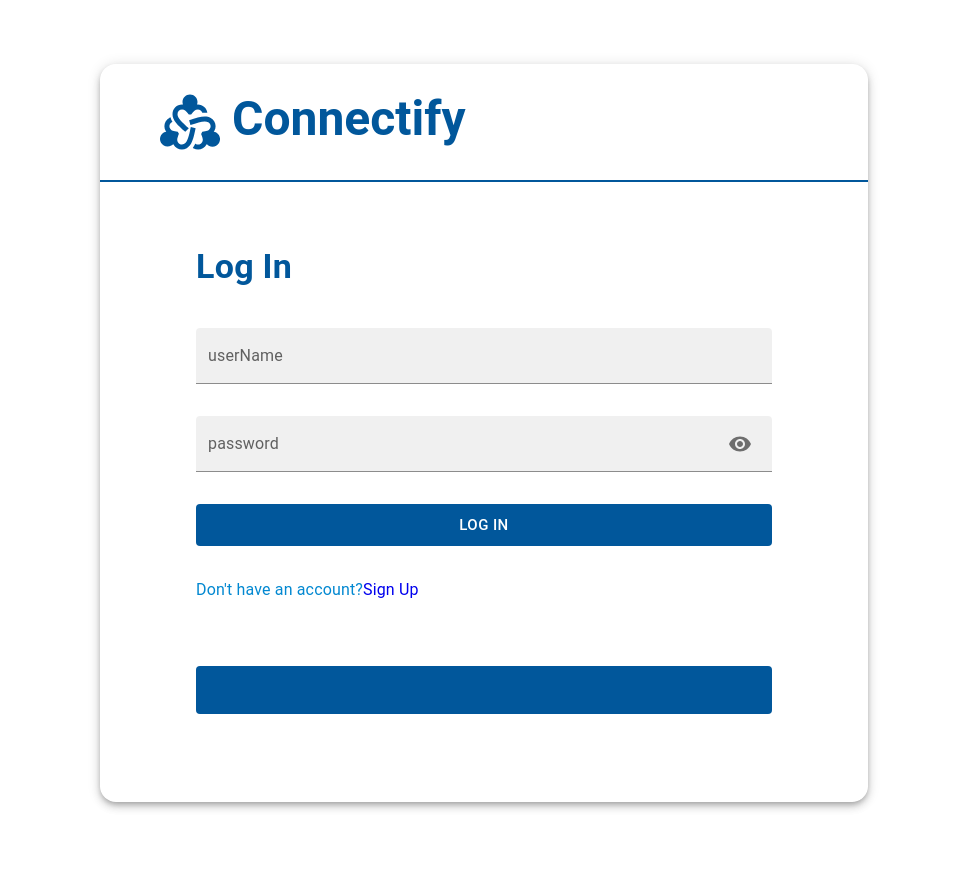
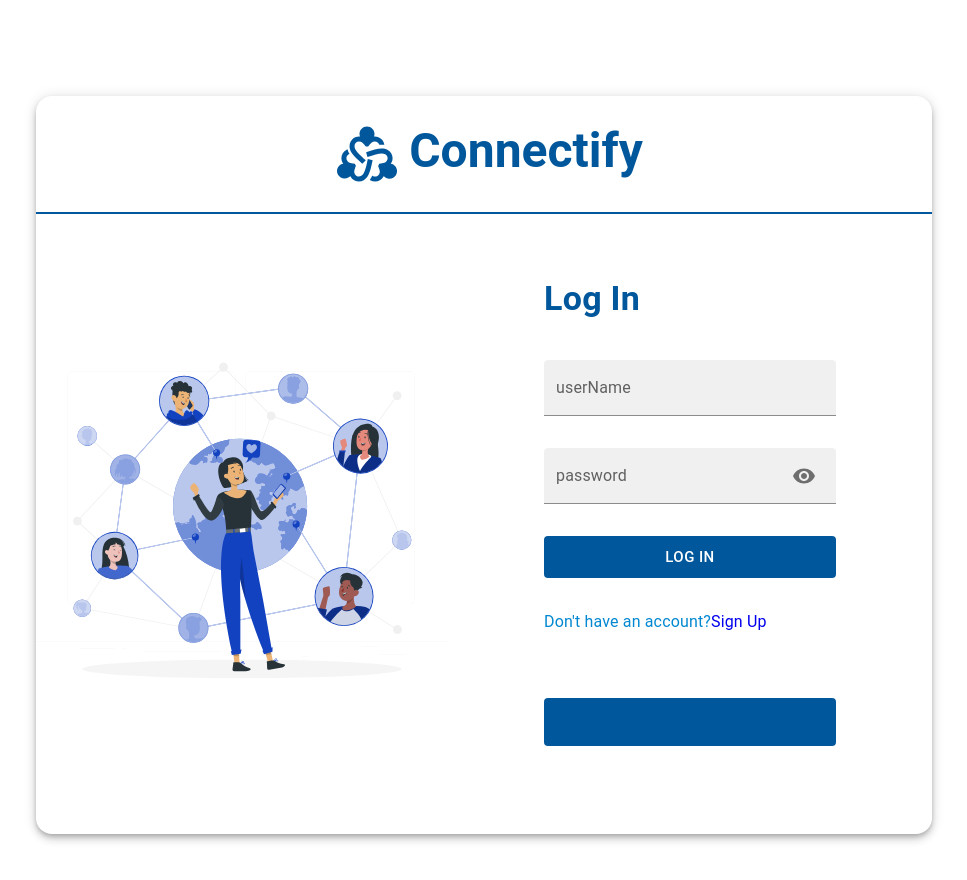
Before and after one commit to muhammed-muslih/connectify, a React (Vite) app in the folder frontend/: page /login in a window 1280 px wide. Shown: the top 880 px of the page, without its empty margins (156-1123 px from the left). Built offline with nearby package versions, Linux system fonts and the light colour scheme; no server answers.

Commit message:
additional design added

```diff
--- a/frontend/src/components/User/UserAuth/LoginForm.tsx
+++ b/frontend/src/components/User/UserAuth/LoginForm.tsx
@@ -94,12 +94,13 @@ const LoginForm: React.FC = () => {
     <Stack
       sx={{
         alignItems: "center",
+        justifyContent: "center",
         my: {
           xs: 2,
-          sm: 4,
-          md: 6,
-          lg: 8,
-          xl: 12,
+          sm: 6,
+          md: 10,
+          lg: 12,
+          xl: 16,
         },
       }}
     >
@@ -115,14 +116,15 @@ const LoginForm: React.FC = () => {
           width: {
             xs: "100%",
             sm: "80%",
-            md: "70%",
-            lg: "60%",
-            xl: "40%",
+            md: "90%",
+            lg: "70%",
+            xl: "55%",
           },
         }}
         direction={"column"}
       >
-        <Box borderBottom={2} borderColor={theme.palette.primary.main} my={2}>
+        <Box borderBottom={2} borderColor={theme.palette.primary.main} my={2}
+        sx={{display:'flex',alignItems:'center',justifyContent:"center"}}>
           <Typography
             variant="h3"
             sx={{
@@ -133,10 +135,23 @@ const LoginForm: React.FC = () => {
             }}
           >
             <IconButton size="large">
-              <Diversity2Icon sx={{ fontSize: 60, fontWeight: "bolder" ,color:theme.palette.primary.main}}  />
+              <Diversity2Icon
+                sx={{
+                  fontSize: 60,
+                  fontWeight: "bolder",
+                  color: theme.palette.primary.main,
+                }}
+              />
             </IconButton>
             Connectify
           </Typography>
+        </Box>
+        <Box sx={{display:'flex',flexDirection:"row",alignItems:'center',justifyContent:'space-around'}}>
+          <Box sx={{display:{
+            xs:'none',
+            md:'flex',
+          },flex:1}}>
+            <img src="connectpic.svg" alt=""  width={'100%'} height={'100%'} />
           </Box>
 
           <Box
@@ -240,6 +255,7 @@ const LoginForm: React.FC = () => {
               </Stack>
             </form>
           </Box>
+        </Box>
       </Stack>
     </Stack>
   );
--- a/frontend/src/components/User/UserAuth/RegisterForm.tsx
+++ b/frontend/src/components/User/UserAuth/RegisterForm.tsx
@@ -107,12 +107,13 @@ const RegisterForm = () => {
     <Stack
       sx={{
         alignItems: "center",
+        justifyContent: "center",
         my: {
           xs: 0,
-          sm: 1,
-          md: 3,
-          lg: 6,
-          xl: 7,
+          sm: 4,
+          md: 6,
+          lg: 8,
+          xl: 10,
         },
       }}
     >
@@ -127,15 +128,16 @@ const RegisterForm = () => {
           borderRadius: "16px",
           width: {
             xs: "100%",
-            sm: "80%",
-            md: "70%",
-            lg: "60%",
-            xl: "40%",
+            sm: "85%",
+            md: "95%",
+            lg: "75%",
+            xl: "60%",
           },
         }}
         direction={"column"}
       >
-        <Box borderBottom={2} borderColor={theme.palette.primary.main} my={2}>
+        <Box borderBottom={2} borderColor={theme.palette.primary.main} my={2}
+         sx={{display:'flex',alignItems:'center',justifyContent:"center"}}>
           <Typography
             variant="h3"
             sx={{
@@ -157,14 +159,23 @@ const RegisterForm = () => {
             Connectify
           </Typography>
         </Box>
+        <Box sx={{display:'flex',flexDirection:"row",alignItems:'center',justifyContent:'space-around'}}>
+          <Box sx={{display:{
+            xs:'none',
+            md:'flex',
+          },flex:1}}>
+            <img src="connectpic.svg" alt=""  width={'100%'} height={'100%'} />
+          </Box>
 
         <Box
           flexDirection="column"
           alignItems="center"
+          justifyContent={'center'}
+          flex={1}
           p={6}
           sx={{
             px: {
-              lg: 14,
+              lg: 12,
               md: 10,
               sm: 6,
               xs: 2,
@@ -290,6 +301,7 @@ const RegisterForm = () => {
             </Stack>
           </form>
         </Box>
+        </Box>
       </Stack>
     </Stack>
   );
```
Also changed, not shown: frontend/public/connectpic.svg (added), 1 other file (tests, documents, lock files or other folders). Lines whose indentation alone changed are shown as unchanged.
